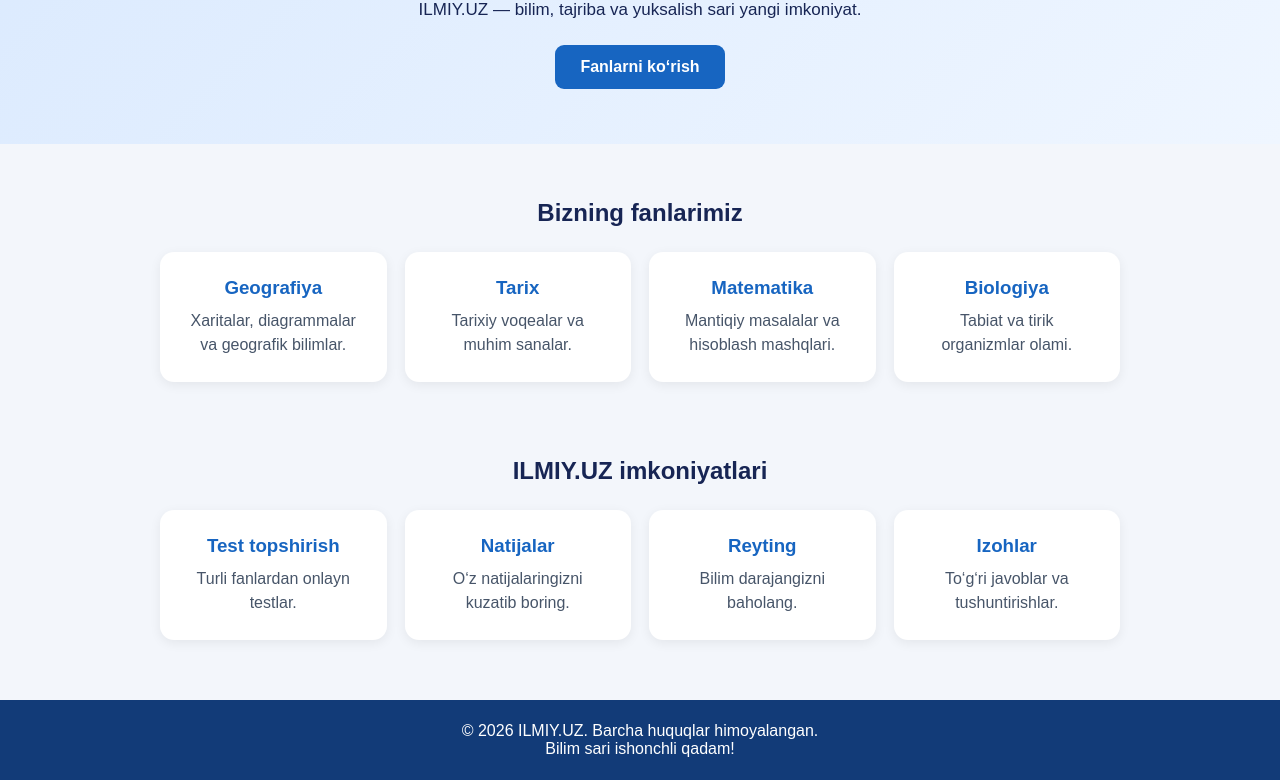
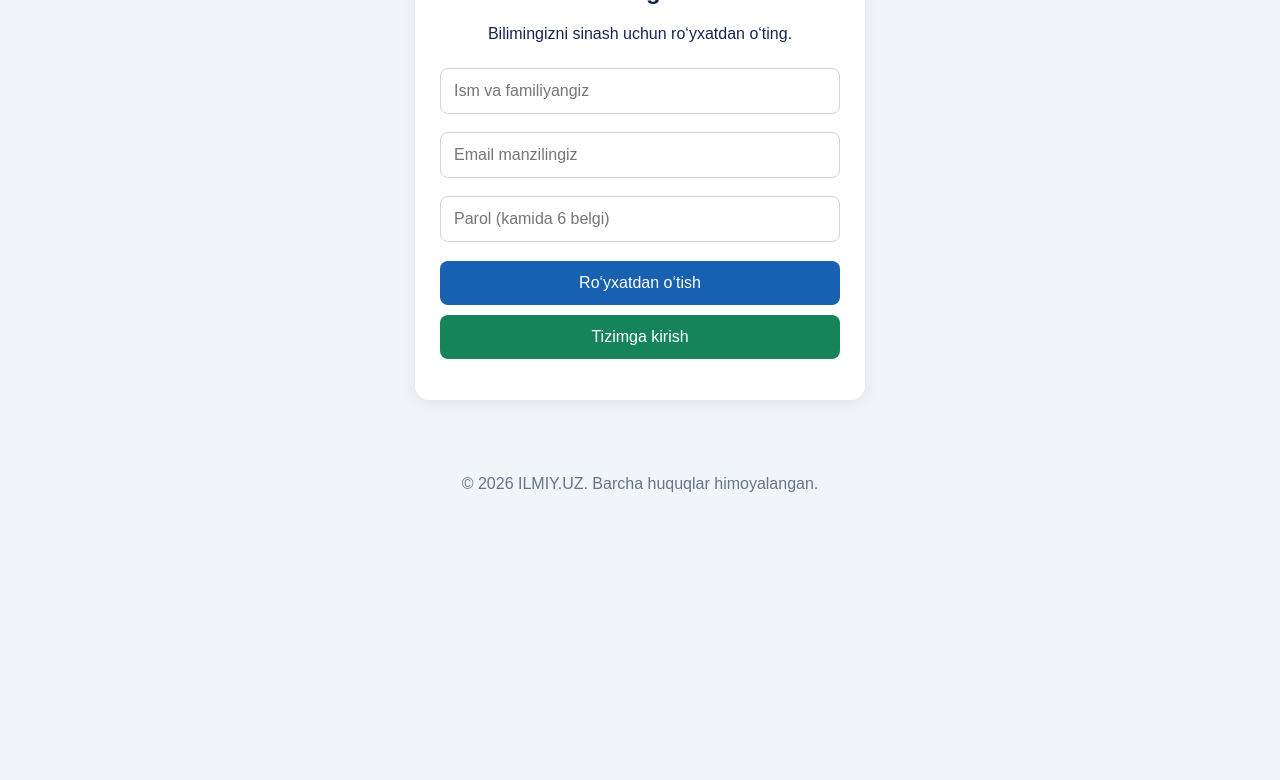
Before and after one commit to sirojiddinovmexroj809-ctrl/ILMIY-UZ, a plain HTML site: page index.html in a window 1280 px wide. Shown: the part 253-1033 px from the top of the page. After the commit the page ends 800 px from the top, so only its background shows below. Drawn offline with nearby package versions, Linux system fonts and the light colour scheme.

Commit message:
Update index.html

```diff
--- a/index.html
+++ b/index.html
@@ -5,75 +5,65 @@
   <meta charset="UTF-8">
   <meta name="viewport" content="width=device-width, initial-scale=1.0">
   <title>ILMIY.UZ — Bilim sari ishonchli qadam!</title>
+  <script src="https://cdn.jsdelivr.net/npm/@supabase/supabase-js@2"></script>
   <style>
-    * { box-sizing: border-box; margin: 0; padding: 0; }
+    * { box-sizing: border-box; }
     body {
+      margin: 0;
       font-family: Arial, sans-serif;
-      background: #f3f6fb;
+      background: #f1f5f9;
       color: #172554;
     }
     header {
-      background: #123b78;
+      background: #123b72;
       color: white;
-      padding: 20px;
+      padding: 24px 15px;
       text-align: center;
     }
-    header h1 { font-size: 30px; }
-    header p { margin-top: 8px; color: #dbeafe; }
-    nav {
-      background: white;
-      padding: 14px;
-      text-align: center;
-      box-shadow: 0 2px 8px #0001;
-    }
-    nav a {
-      color: #123b78;
-      text-decoration: none;
-      margin: 0 12px;
-      font-weight: bold;
-    }
-    .hero {
-      text-align: center;
-      padding: 55px 20px;
-      background: linear-gradient(135deg, #dbeafe, #eff6ff);
-    }
-    .hero h2 { font-size: 32px; margin-bottom: 15px; }
-    .hero p { font-size: 17px; margin-bottom: 25px; }
-    .btn {
-      display: inline-block;
-      background: #1765c1;
-      color: white;
-      padding: 13px 25px;
-      border-radius: 9px;
-      text-decoration: none;
-      font-weight: bold;
-    }
-    .section {
-      max-width: 1000px;
+    header h1 { margin: 0 0 8px; }
+    main {
+      max-width: 480px;
       margin: 35px auto;
-      padding: 20px;
-    }
-    .section h2 { text-align: center; margin-bottom: 25px; }
-    .cards {
-      display: grid;
-      grid-template-columns: repeat(auto-fit, minmax(210px, 1fr));
-      gap: 18px;
+      padding: 15px;
     }
     .card {
       background: white;
       padding: 25px;
       border-radius: 14px;
+      box-shadow: 0 4px 15px #00000012;
+    }
+    h2 { text-align: center; }
+    input {
+      width: 100%;
+      padding: 13px;
+      margin: 9px 0;
+      border: 1px solid #cbd5e1;
+      border-radius: 8px;
+      font-size: 16px;
+    }
+    button {
+      width: 100%;
+      padding: 13px;
+      margin-top: 10px;
+      border: none;
+      border-radius: 8px;
+      background: #1761b0;
+      color: white;
+      font-size: 16px;
+      cursor: pointer;
+    }
+    button.secondary { background: #16845b; }
+    button.logout { background: #b42318; }
+    #message {
       text-align: center;
-      box-shadow: 0 3px 12px #0001;
+      margin-top: 15px;
+      line-height: 1.5;
     }
-    .card h3 { margin-bottom: 10px; color: #1765c1; }
-    .card p { color: #475569; line-height: 1.5; }
+    #account { display: none; text-align: center; }
     footer {
-      background: #123b78;
-      color: white;
       text-align: center;
-      padding: 22px;
-      margin-top: 40px;
+      padding: 25px;
+      color: #64748b;
     }
   </style>
 </head>
@@ -84,66 +74,151 @@
   <p>Bilim sari ishonchli qadam!</p>
 </header>
 
-<nav>
-  <a href="#bosh">Bosh sahifa</a>
-  <a href="#fanlar">Fanlar</a>
-  <a href="#imkoniyatlar">Imkoniyatlar</a>
-</nav>
+<main>
+  <div class="card">
+    <div id="auth">
+      <h2>Platformaga kirish</h2>
+      <p style="text-align:center">
+        Bilimingizni sinash uchun ro‘yxatdan o‘ting.
+      </p>
 
-<section class="hero" id="bosh">
-  <h2>Bilimingizni sinab ko‘ring!</h2>
-  <p>ILMIY.UZ — bilim, tajriba va yuksalish sari yangi imkoniyat.</p>
-  <a href="#fanlar" class="btn">Fanlarni ko‘rish</a>
-</section>
+      <input id="fullname" type="text"
+        placeholder="Ism va familiyangiz">
 
-<section class="section" id="fanlar">
-  <h2>Bizning fanlarimiz</h2>
-  <div class="cards">
-    <div class="card">
-      <h3>Geografiya</h3>
-      <p>Xaritalar, diagrammalar va geografik bilimlar.</p>
+      <input id="email" type="email"
+        placeholder="Email manzilingiz">
+
+      <input id="password" type="password"
+        placeholder="Parol (kamida 6 belgi)">
+
+      <button onclick="register()">Ro‘yxatdan o‘tish</button>
+      <button class="secondary" onclick="login()">Tizimga kirish</button>
+
+      <p id="message"></p>
     </div>
-    <div class="card">
-      <h3>Tarix</h3>
-      <p>Tarixiy voqealar va muhim sanalar.</p>
-    </div>
-    <div class="card">
-      <h3>Matematika</h3>
-      <p>Mantiqiy masalalar va hisoblash mashqlari.</p>
-    </div>
-    <div class="card">
-      <h3>Biologiya</h3>
-      <p>Tabiat va tirik organizmlar olami.</p>
+
+    <div id="account">
+      <h2>Xush kelibsiz!</h2>
+      <p id="userEmail"></p>
+      <p>ILMIY.UZ platformasiga muvaffaqiyatli kirdingiz.</p>
+      <button class="logout" onclick="logout()">Tizimdan chiqish</button>
     </div>
   </div>
-</section>
-
-<section class="section" id="imkoniyatlar">
-  <h2>ILMIY.UZ imkoniyatlari</h2>
-  <div class="cards">
-    <div class="card">
-      <h3>Test topshirish</h3>
-      <p>Turli fanlardan onlayn testlar.</p>
-    </div>
-    <div class="card">
-      <h3>Natijalar</h3>
-      <p>O‘z natijalaringizni kuzatib boring.</p>
-    </div>
-    <div class="card">
-      <h3>Reyting</h3>
-      <p>Bilim darajangizni baholang.</p>
-    </div>
-    <div class="card">
-      <h3>Izohlar</h3>
-      <p>To‘g‘ri javoblar va tushuntirishlar.</p>
-    </div>
-  </div>
-</section>
+</main>
 
 <footer>
-  <p>© 2026 ILMIY.UZ. Barcha huquqlar himoyalangan.</p>
-  <p>Bilim sari ishonchli qadam!</p>
+  © 2026 ILMIY.UZ. Barcha huquqlar himoyalangan.
 </footer>
+
+<script>
+  const SUPABASE_URL = "https://bocbzwwrcbicqzzqwoae.supabase.co";
+
+  const SUPABASE_KEY = "sb_publishable_jRK-ZflDhRCX2AS5DMVA1g_5B4FHOsu";
+
+  const client = window.supabase.createClient(
+    SUPABASE_URL,
+    SUPABASE_KEY
+  );
+
+  const message = document.getElementById("message");
+
+  function showMessage(text) {
+    message.textContent = text;
+  }
+
+  async function register() {
+    const fullname = document.getElementById("fullname").value.trim();
+    const email = document.getElementById("email").value.trim();
+    const password = document.getElementById("password").value;
+
+    if (!fullname || !email || !password) {
+      showMessage("Barcha maydonlarni to‘ldiring.");
+      return;
+    }
+
+    if (password.length < 6) {
+      showMessage("Parol kamida 6 ta belgidan iborat bo‘lsin.");
+      return;
+    }
+
+    showMessage("Ro‘yxatdan o‘tilmoqda...");
+
+    const { data, error } = await client.auth.signUp({
+      email,
+      password,
+      options: {
+        data: { full_name: fullname }
+      }
+    });
+
+    if (error) {
+      showMessage("Xatolik: " + error.message);
+      return;
+    }
+
+    if (data.session) {
+      showMessage("Ro‘yxatdan o‘tish muvaffaqiyatli!");
+      await checkUser();
+    } else {
+      showMessage("Emailingizga tasdiqlash xabari yuborildi. Emailni tekshiring.");
+    }
+  }
+
+  async function login() {
+    const email = document.getElementById("email").value.trim();
+    const password = document.getElementById("password").value;
+
+    if (!email || !password) {
+      showMessage("Email va parolni kiriting.");
+      return;
+    }
+
+    showMessage("Tizimga kirilmoqda...");
+
+    const { error } = await client.auth.signInWithPassword({
+      email,
+      password
+    });
+
+    if (error) {
+      showMessage("Xatolik: " + error.message);
+      return;
+    }
+
+    await checkUser();
+  }
+
+  async function logout() {
+    const { error } = await client.auth.signOut();
+
+    if (error) {
+      alert(error.message);
+      return;
+    }
+
+    await checkUser();
+  }
+
+  async function checkUser() {
+    const { data } = await client.auth.getUser();
+
+    if (data.user) {
+      document.getElementById("auth").style.display = "none";
+      document.getElementById("account").style.display = "block";
+      document.getElementById("userEmail").textContent =
+        "Email: " + data.user.email;
+    } else {
+      document.getElementById("auth").style.display = "block";
+      document.getElementById("account").style.display = "none";
+    }
+  }
+
+  client.auth.onAuthStateChange(() => {
+    checkUser();
+  });
+
+  checkUser();
+</script>
 
 </body>
 </html>
```
